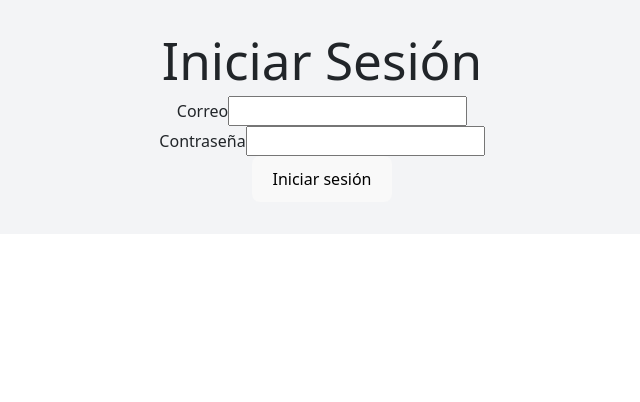
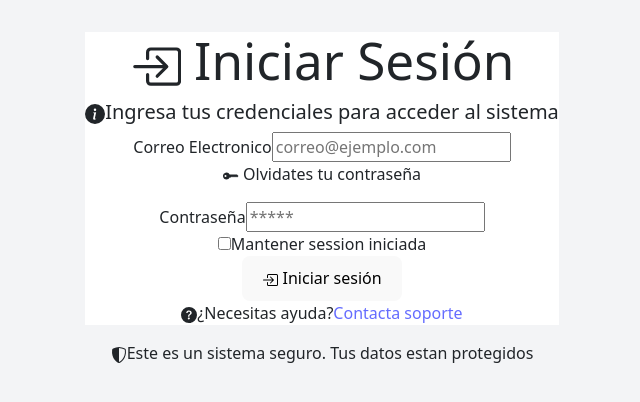
Before and after one commit to Ronmycode/FSJ24-A_Booking-API, a React (Vite) app: page / in a window 1280 px wide. Shown: the top 402 px of the page, without its empty margins (318-958 px from the left). Built offline with nearby package versions, Linux system fonts and the light colour scheme.

Commit message:
working in the Login page, still missing some styile and logic

```diff
--- a/src/index.css
+++ b/src/index.css
@@ -2,6 +2,9 @@
   font-family: Inter, system-ui, Avenir, Helvetica, Arial, sans-serif;
   line-height: 1.5;
   font-weight: 400;
+  --Background1: rgb(243, 244, 246);
+  --Background2: rgb(255, 255, 255);
+  --Accent1: rgb(17, 24, 39);
 
   color-scheme: light dark;
   color: rgba(255, 255, 255, 0.87);
@@ -12,7 +15,7 @@
   -webkit-font-smoothing: antialiased;
   -moz-osx-font-smoothing: grayscale;
 
-    --bs-body-bg: #F3F4F6; /* Cambia fondo body general */
+  --bs-body-bg: #f3f4f6; /* Cambia fondo body general */
 }
 
 a {
--- a/src/pages/Login/Login.css
+++ b/src/pages/Login/Login.css
@@ -0,0 +1,6 @@
+.login-wrapper {
+  background-color: var(--Background1);
+}
+.Login-module {
+  background-color: var(--Background2);
+}
--- a/src/pages/Login/Login.jsx
+++ b/src/pages/Login/Login.jsx
@@ -1,10 +1,24 @@
-import React from 'react';
-import { useForm } from 'react-hook-form';
-import { login } from '../../services/loginServices';
-import { useNavigate } from 'react-router-dom';
-import toastr from 'toastr';
+import React from "react";
+import { useForm } from "react-hook-form";
+import { login } from "../../services/loginServices";
+import { useNavigate } from "react-router-dom";
+import toastr from "toastr";
+
+import "./Login.css";
+import {
+  BoxArrowInRight,
+  InfoCircleFill,
+  QuestionCircleFill,
+  ShieldShaded,
+  KeyFill,
+} from "react-bootstrap-icons";
+
 export default function Login() {
-    const { register, handleSubmit, formState: { errors } } = useForm();
+  const {
+    register,
+    handleSubmit,
+    formState: { errors },
+  } = useForm();
   const navigate = useNavigate();
 
   const loginForm = async (data) => {
@@ -12,59 +26,79 @@ export default function Login() {
       const response = await login(data);
 
       if (response && response.token) {
-                sessionStorage.setItem('token_bookings', response.token);
-                toastr.success('¡Bienvenido! Inicio de sesión exitoso.');
-                navigate('/accommodations');
+        sessionStorage.setItem("token_bookings", response.token);
+        toastr.success("¡Bienvenido! Inicio de sesión exitoso.");
+        navigate("/accommodations");
       } else if (response?.message) {
-                toastr['warning'](response.message); // Mensaje específico de error de respuesta
+        toastr["warning"](response.message); // Mensaje específico de error de respuesta
       } else {
-                toastr['error']('Credenciales incorrectas'&response.message);
+        toastr["error"]("Credenciales incorrectas" & response.message);
       }
     } catch (error) {
-            toastr['error'](
+      toastr["error"](
         error.response?.data?.message ||
-                'Error en el servidor. Por favor intente nuevamente.'
+          "Error en el servidor. Por favor intente nuevamente."
       );
     }
   };
 
-
   return (
-        <div>
-            <h1>Iniciar Sesión</h1>
+    <div className="Login-wrapper">
+      <div className="Login-module">
+        <h1>{<BoxArrowInRight />} Iniciar Sesión</h1>
+        <h5>
+          {<InfoCircleFill />}Ingresa tus credenciales para acceder al sistema
+        </h5>
         <form onSubmit={handleSubmit(loginForm)}>
-                <div>
-                    <label>Correo</label>
+          <div className="">
+            <label>Correo Electronico</label>
             <input
+              placeholder="correo@ejemplo.com"
               type="email"
-                        {...register('email', {
-                            required: 'El correo es obligatorio',
+              {...register("email", {
+                required: "El correo es obligatorio",
                 pattern: {
                   value: /^[\w-.]+@([\w-]+\.)+[\w-]{2,4}$/,
-                                message: 'Formato de correo inválido'
-                            }
+                  message: "Formato de correo inválido",
+                },
               })}
             />
             {errors.email && <span>{errors.email.message}</span>}
           </div>
           <div>
+            <p>{<KeyFill />} Olvidates tu contraseña</p>
             <label>Contraseña</label>
             <input
+              placeholder="*****"
               type="password"
-                        {...register('password', {
-                            required: 'La contraseña es obligatoria',
+              {...register("password", {
+                required: "La contraseña es obligatoria",
                 minLength: {
                   value: 6,
-                                message: 'La contraseña debe tener al menos 6 caracteres'
-                            }
+                  message: "La contraseña debe tener al menos 6 caracteres",
+                },
               })}
             />
             {errors.password && <span>{errors.password.message}</span>}
           </div>
+          <input type="checkbox" />
+          <label>Mantener session iniciada</label>
           <div>
-                    <button type="submit">Iniciar sesión</button>
+            <button type="submit">
+              <BoxArrowInRight /> Iniciar sesión
+            </button>
+            <p>
+              <QuestionCircleFill />
+              ¿Necesitas ayuda?
+              <a href="#">Contacta soporte</a>
+            </p>
           </div>
         </form>
       </div>
+      <p>
+        <ShieldShaded />
+        Este es un sistema seguro. Tus datos estan protegidos
+      </p>
+    </div>
   );
 }
```
Also changed, not shown: src/main.jsx (+9 -7 lines). Lines whose indentation alone changed are shown as unchanged.
